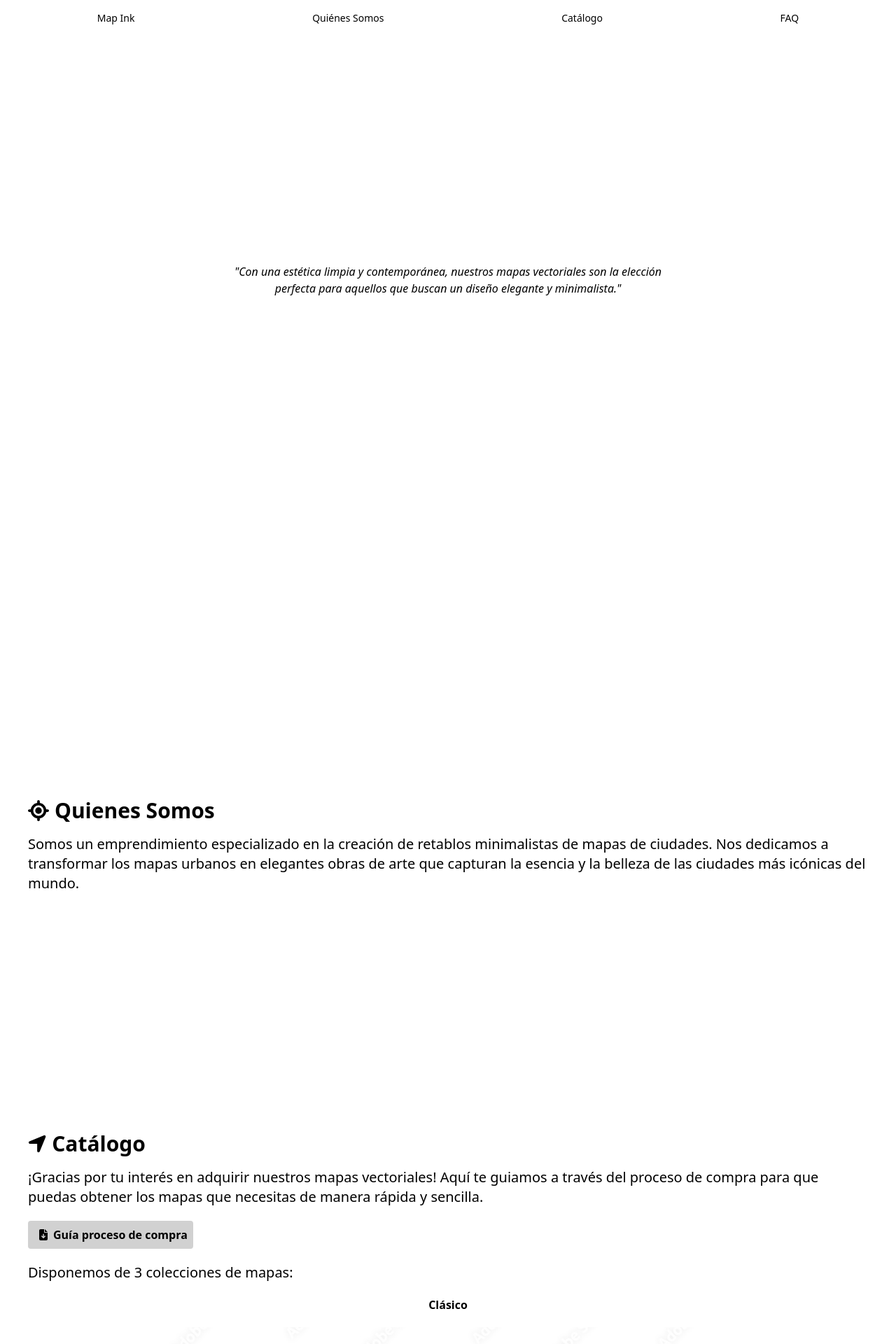
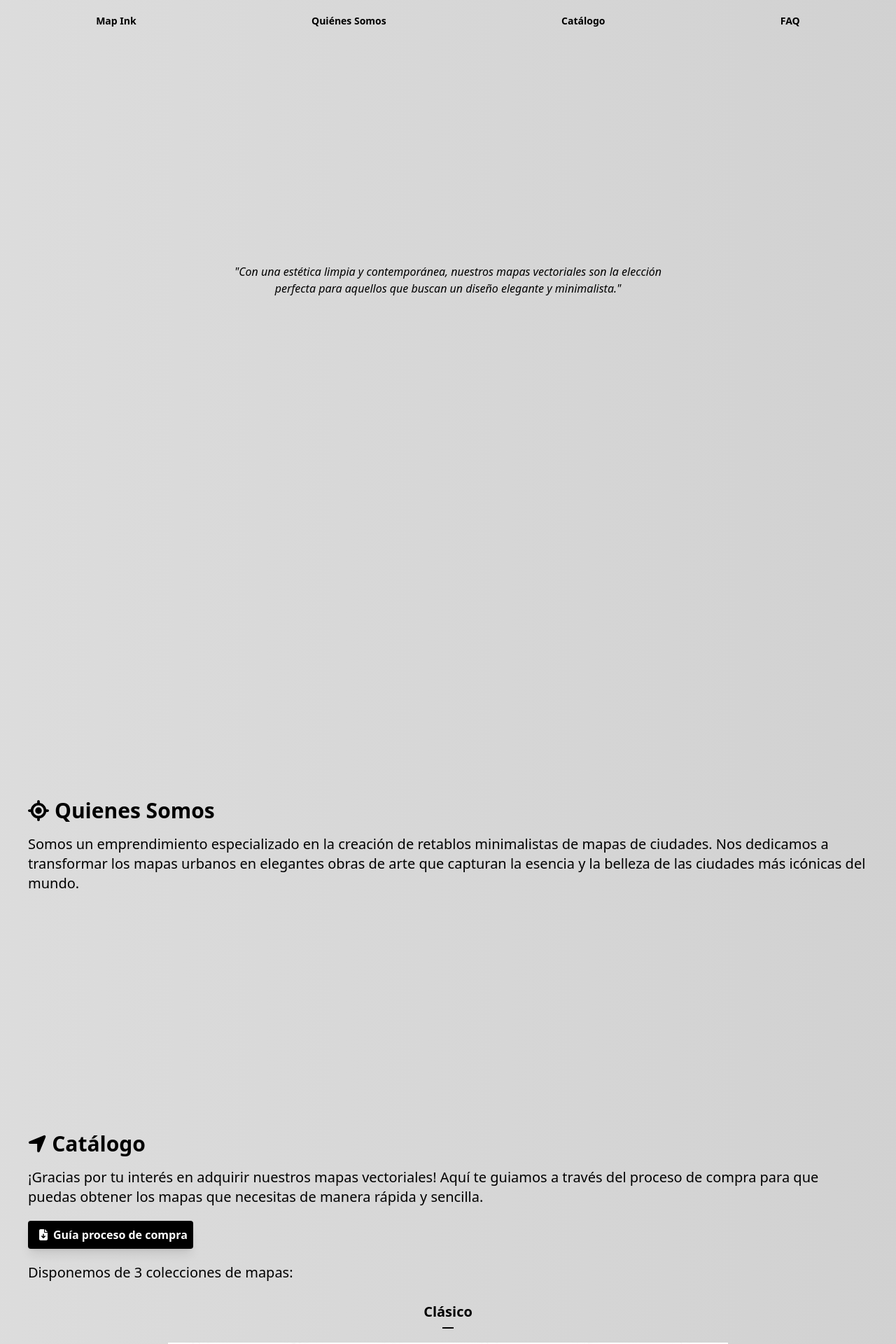
Before and after one commit to DiegoEMartinezZ/mapink, a React (Vite) app: page / in a window 1280 px wide. Shown: the top 1920 px of the page at 70% size. Built offline with nearby package versions, Linux system fonts and the light colour scheme.

Commit message:
Fix some font sizes and adding a background animated.

```diff
--- a/index.html
+++ b/index.html
@@ -9,6 +9,5 @@
   <body>
     <div id="root"></div>
     <script type="module" src="/src/main.jsx"></script>
-    sc
   </body>
 </html>
--- a/src/BG/stars.css
+++ b/src/BG/stars.css
@@ -0,0 +1,18 @@
+body {
+  background: linear-gradient(90deg, #f6f6f6, #e7e7e7, #d1d1d1);
+  background-size: 400% 400%;
+  animation: gradient 15s ease infinite;
+  height: auto;
+}
+
+@keyframes gradient {
+  0% {
+    background-position: 0% 50%;
+  }
+  50% {
+    background-position: 100% 50%;
+  }
+  100% {
+    background-position: 0% 50%;
+  }
+}
--- a/src/components/catalogue/Catalogue.jsx
+++ b/src/components/catalogue/Catalogue.jsx
@@ -20,8 +20,8 @@ const Catalogue = () => {
           te guiamos a través del proceso de compra para que puedas obtener los
           mapas que necesitas de manera rápida y sencilla.
         </p>
-        <button className="bg-black-200 p-2 rounded font-semibold my-5 cursor-pointer hover:bg-black-300">
-          <FontAwesomeIcon icon={faFileArrowDown} className="mx-2" />
+        <button className="bg-black-950 text-black-50 p-2 rounded font-semibold my-5 cursor-pointer shadow-lg hover:bg-black-100 hover:text-black-950">
+          <FontAwesomeIcon icon={faFileArrowDown} className="mx-2 " />
           Guía proceso de compra
         </button>
         <br />
--- a/src/components/slider/Slider.jsx
+++ b/src/components/slider/Slider.jsx
@@ -32,7 +32,10 @@ const Slider = ({ name }) => {
   return (
     <>
       <div className="relative h-screen w-full mt-5 mb-20">
-        <h3 className="font-bold text-center m-5">{name}</h3>
+        <h3 className="font-bold text-center text-xl p-2 border-b-2 w-3 m-auto h-auto flex justify-center my-5 ">
+          {name}
+        </h3>
+
         <section className="mx-5 flex items-center justify-between my-5 absolute z-10 top-0 bottom-0 right-0 left-0">
           <FontAwesomeIcon
             icon={faCaretLeft}
--- a/src/components/ui/BtnNavBar.jsx
+++ b/src/components/ui/BtnNavBar.jsx
@@ -3,7 +3,7 @@ import React from "react";
 const BtnNavBar = ({ name, section }) => {
   return (
     <a href={`#${section}`}>
-      <li className="2xl:text-base mx-2 text-sm cursor-pointer hover:text-black-900">
+      <li className="2xl:text-base p-1 rounded mx-2 text-sm font-semibold cursor-pointer hover:text-black-900">
         {name}
       </li>
     </a>
```
